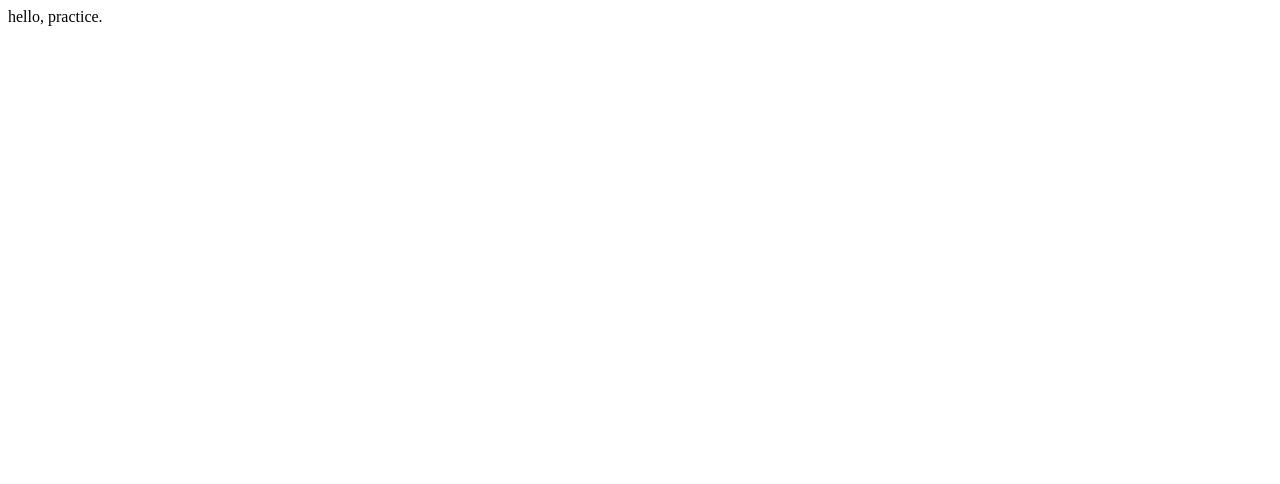
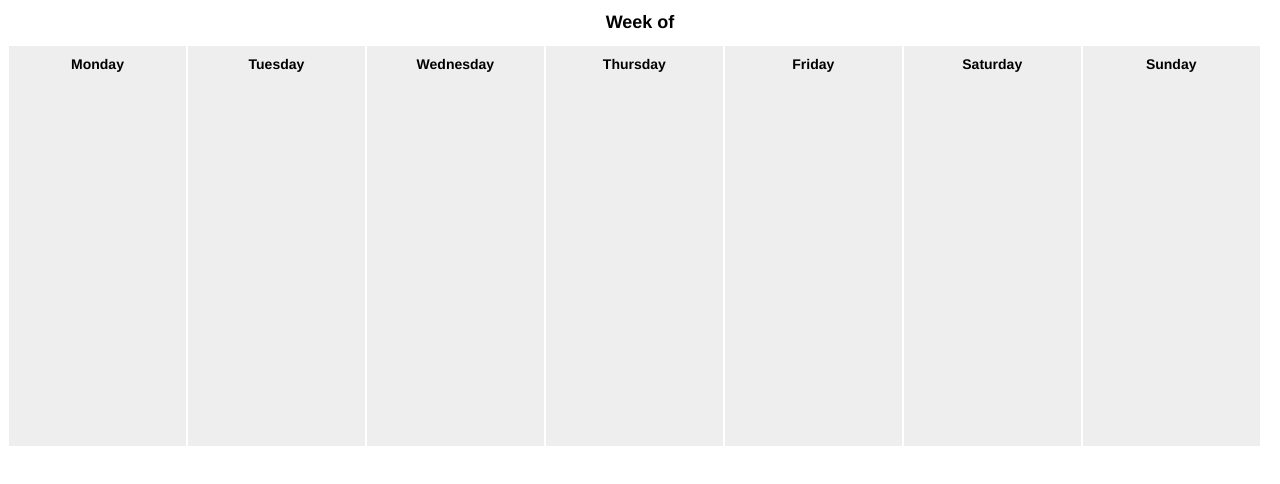
Before and after one commit to satrent/PracticeScheduler, a website: page web/pages/index.html in a window 1280 px wide. Drawn offline with Linux system fonts and the light colour scheme.

Commit message:
set up calendar weekly view.

```diff
--- a/web/pages/index.html
+++ b/web/pages/index.html
@@ -5,6 +5,52 @@
   <title>Practice Scheduler</title>
 </head>
 <body>
-hello, practice.
+<h1>Week of </h1>
+<div>
+  <div class="weekday">
+    <h2>Monday</h2>
+  </div>
+  <div class="weekday">
+    <h2>Tuesday</h2>
+  </div>
+  <div class="weekday">
+    <h2>Wednesday</h2>
+  </div>
+  <div class="weekday">
+    <h2>Thursday</h2>
+  </div>
+  <div class="weekday">
+    <h2>Friday</h2>
+  </div>
+  <div class="weekday">
+    <h2>Saturday</h2>
+  </div>
+  <div class="weekday">
+    <h2>Sunday</h2>
+  </div>
+</div>
 </body>
 </html>
+
+<style>
+  body{
+    font-family: Helvetica;
+  }
+  h1 {
+    font-size: 18px;
+    text-align: center;
+  }
+  .weekday {
+    width: 14%;
+    float: left;
+    min-height: 400px;
+    margin: 1px;
+    background: #eee;
+  }
+  .weekday h2 {
+    text-align: center;
+    font-weight: bold;
+    margin-top: 10px;
+    font-size: 14px;
+  }
+</style>
```
